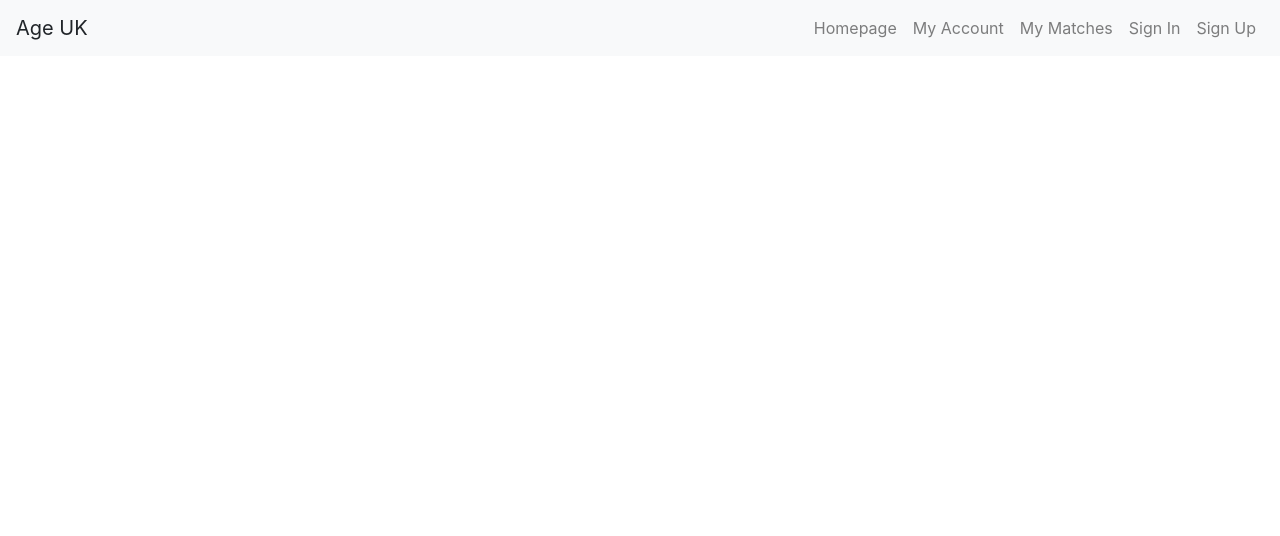
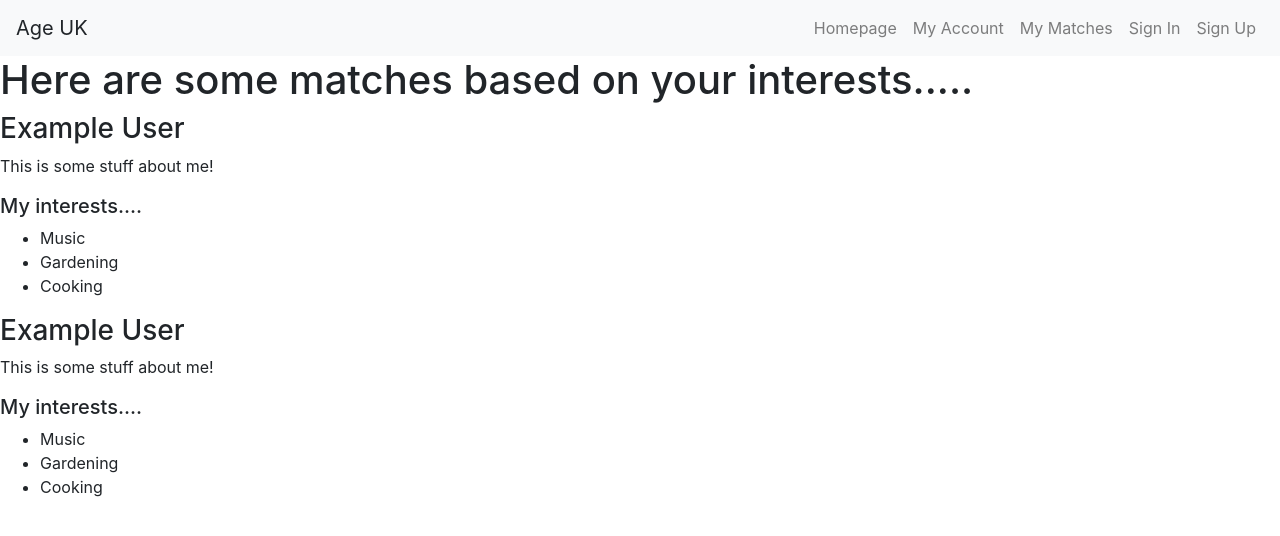
Before and after one commit to Age-UK-Voluteer-Matching/age_uk_react_frontend, a React (Create React App) app: page /findmatch in a window 1280 px wide. Shown: the top 536 px of the page. Built offline with nearby package versions, Linux system fonts and the light colour scheme.

Commit message:
findMatch component created and routed, with hard code dummy data to placehold. no state or props as of yet.

```diff
--- a/src/App.js
+++ b/src/App.js
@@ -11,7 +11,7 @@ import SignUpUser from './components/authentication/SignUpUser'
 import SignIn from './components/authentication/SignIn'
 import SignUp from './components/authentication/SignUp'
 import UserInterests from './components/user/UserInterests'
-
+import FindMatch from './components/user/FindMatch'
 
 function App() {
   return (
@@ -25,6 +25,7 @@ function App() {
           <Route path='/signupuser' component={SignUpUser}/>
           <Route path='/login' component={SignIn}/>
           <Route path='/interests' component={UserInterests}/>
+          <Route path='/findmatch' component={FindMatch}/>
         </Switch>
       </div>
     </BrowserRouter>
--- a/src/components/user/FindMatch.js
+++ b/src/components/user/FindMatch.js
@@ -0,0 +1,34 @@
+import React, { Component } from 'react'
+class FindMatch extends Component {
+  render() {
+    return (
+      <div>
+        <h1>Here are some matches based on your interests.....</h1>
+
+        <div>
+          <h3>Example User</h3>
+          <p>This is some stuff about me!</p>
+          <h5>My interests....</h5>
+          <ul>
+            <li>Music</li>
+            <li>Gardening</li>
+            <li>Cooking</li>
+          </ul>
+        </div>
+
+        <div>
+          <h3>Example User</h3>
+          <p>This is some stuff about me!</p>
+          <h5>My interests....</h5>
+          <ul>
+            <li>Music</li>
+            <li>Gardening</li>
+            <li>Cooking</li>
+          </ul>
+        </div>
+      </div>
+    )
+  }
+}
+
+export default FindMatch
```
